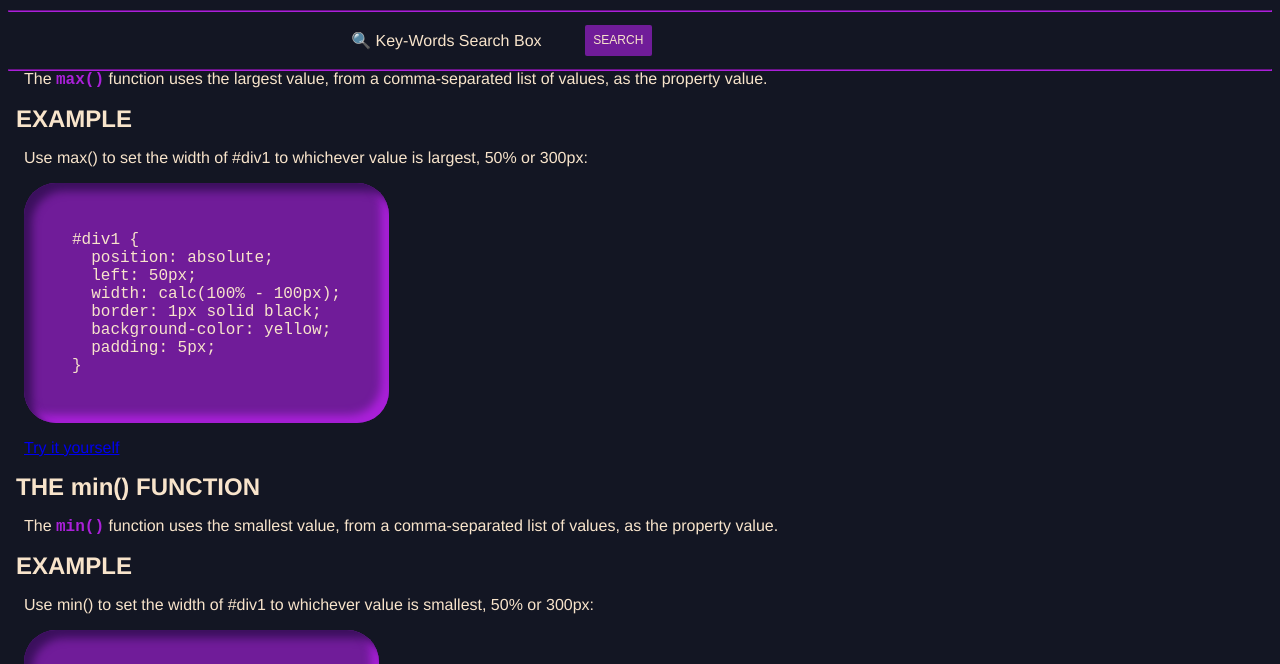
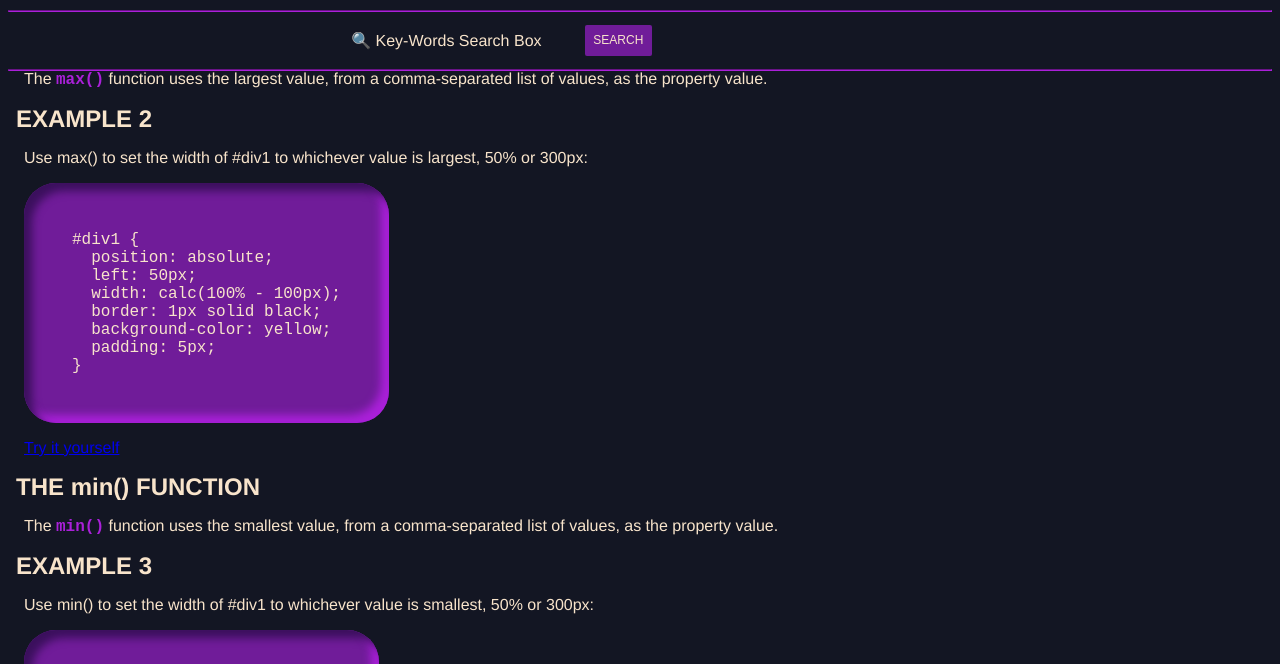
Before and after one commit to BCNGEEKS/Geekateca, a Jekyll site: the page built from sections/css/units-math.md, in a window 1280 px wide and 900 px high, scrolled down 2141 px. Shown: the part 155-819 px from the top of the window. Built offline with Jekyll 4.4.1, drawn with Linux system fonts in a browser that asks for light colours; our own code applies the rules of GitHub Pages for plain Markdown files.

Commit message:
Markdown format fix

```diff
--- a/sections/css/units-math.md
+++ b/sections/css/units-math.md
@@ -117,7 +117,7 @@ Use calc() to calculate the width of a `<div>` element:
 
 The `max()` function uses the largest value, from a comma-separated list of values, as the property value.
 
-### EXAMPLE
+### EXAMPLE 2
 
 Use max() to set the width of #div1 to whichever value is largest, 50% or 300px:
 
@@ -138,7 +138,7 @@ Use max() to set the width of #div1 to whichever value is largest, 50% or 300px:
 
 The `min()` function uses the smallest value, from a comma-separated list of values, as the property value.
 
-### EXAMPLE
+### EXAMPLE 3
 
 Use min() to set the width of #div1 to whichever value is smallest, 50% or 300px:
 
```
